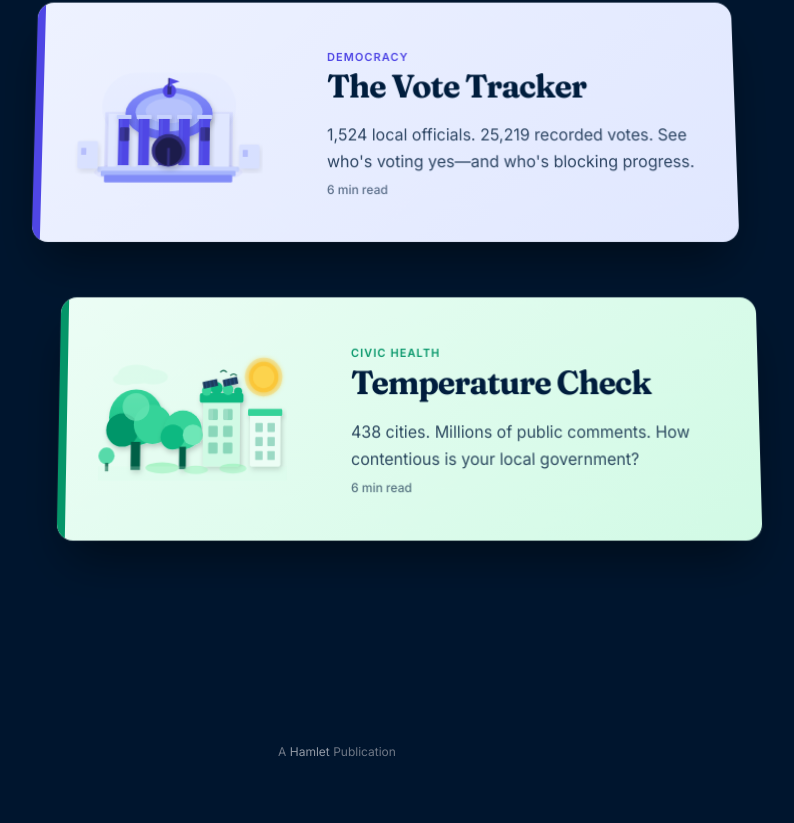
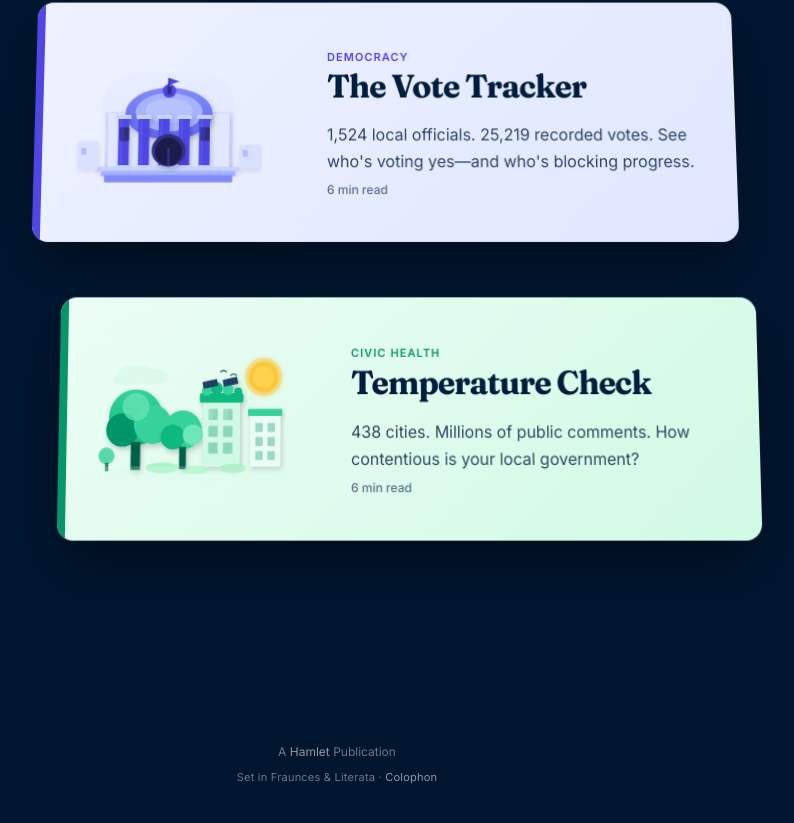
Before and after one commit to hamletsunil/the-district, a Next.js app: page / in a window 1280 px wide. Shown: the part 1641-2464 px from the top of the page, without its empty margins (303-1097 px from the left). Built offline with nearby package versions, Linux system fonts and the light colour scheme.

Commit message:
feat: add colophon link to footer

```diff
--- a/src/components/layout/Footer.tsx
+++ b/src/components/layout/Footer.tsx
@@ -1,3 +1,5 @@
+import Link from "next/link";
+
 export function Footer() {
   return (
     <footer className="footer-minimal">
@@ -12,6 +14,10 @@ export function Footer() {
         </a>{" "}
         Publication
       </p>
+      <p className="footer-colophon">
+        Set in Fraunces &amp; Literata &middot;{" "}
+        <Link href="/colophon">Colophon</Link>
+      </p>
     </footer>
   );
 }
--- a/src/styles/shared-article.css
+++ b/src/styles/shared-article.css
@@ -518,6 +518,22 @@
 }
 
 .footer-attribution a:hover {
+  color: white;
+}
+
+.footer-colophon {
+  font-size: 0.6875rem;
+  color: var(--gray-500);
+  margin-top: 0.5rem;
+  letter-spacing: 0.02em;
+}
+
+.footer-colophon a {
+  color: var(--gray-400);
+  transition: color 0.2s ease;
+}
+
+.footer-colophon a:hover {
   color: white;
 }
 
```
